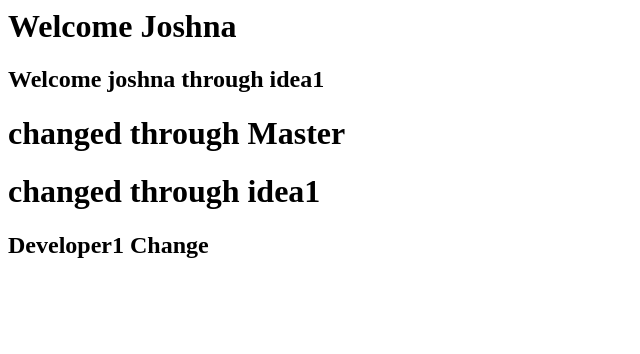
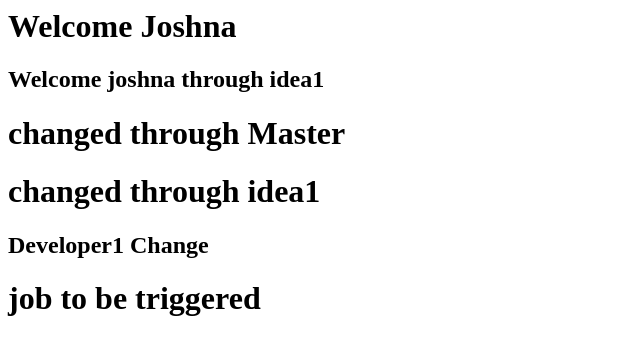
Before and after one commit to JoshnaPjr/DevApp, a plain HTML site: page index.html in a window 1280 px wide. Shown: the whole page, without its empty margins (0-640 px from the left). Drawn offline with Linux system fonts and the light colour scheme.

Commit message:
Update index.html

```diff
--- a/index.html
+++ b/index.html
@@ -3,3 +3,4 @@
 <h1> changed through Master</h1>
 <h1> changed through idea1</h1>
 <h2> Developer1 Change </h2>
+<h1> job to be triggered</h1>
```
